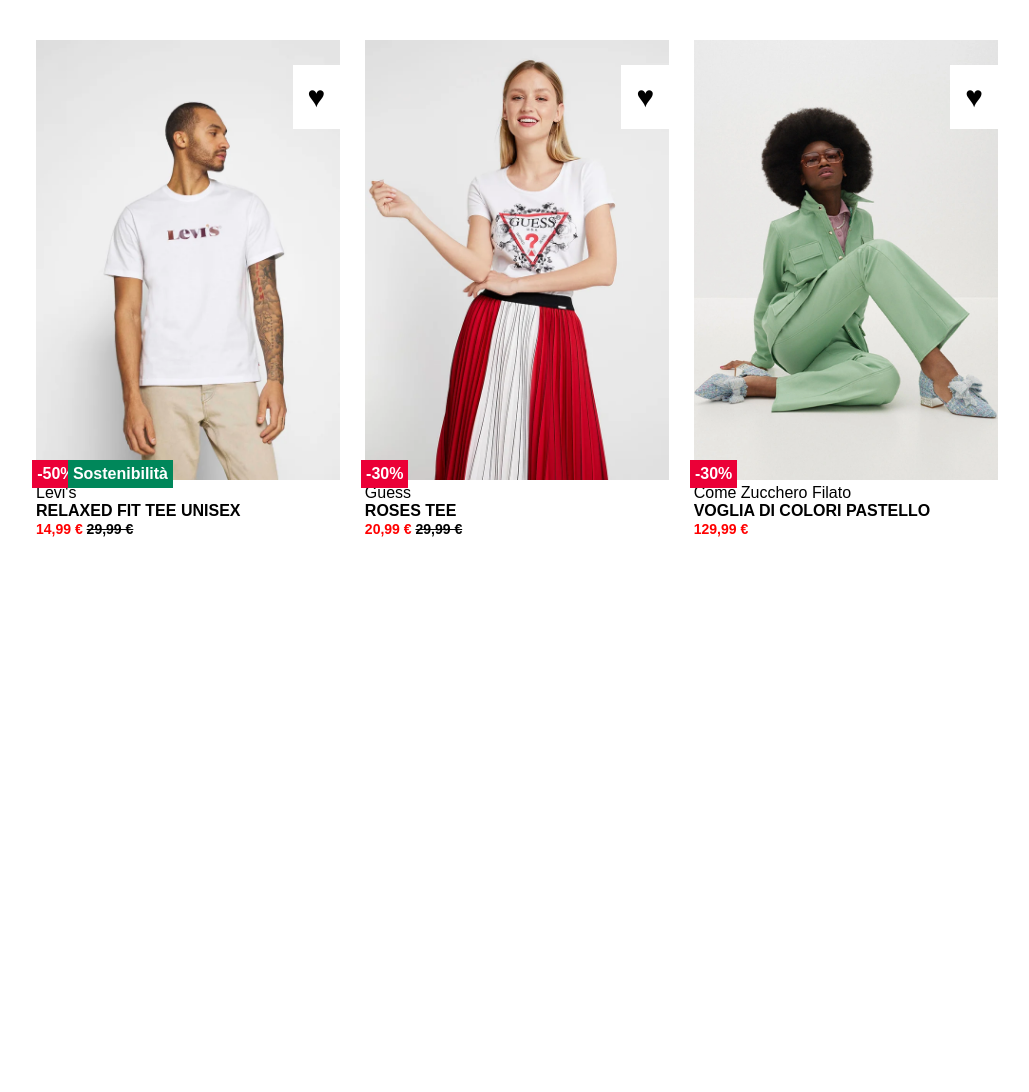
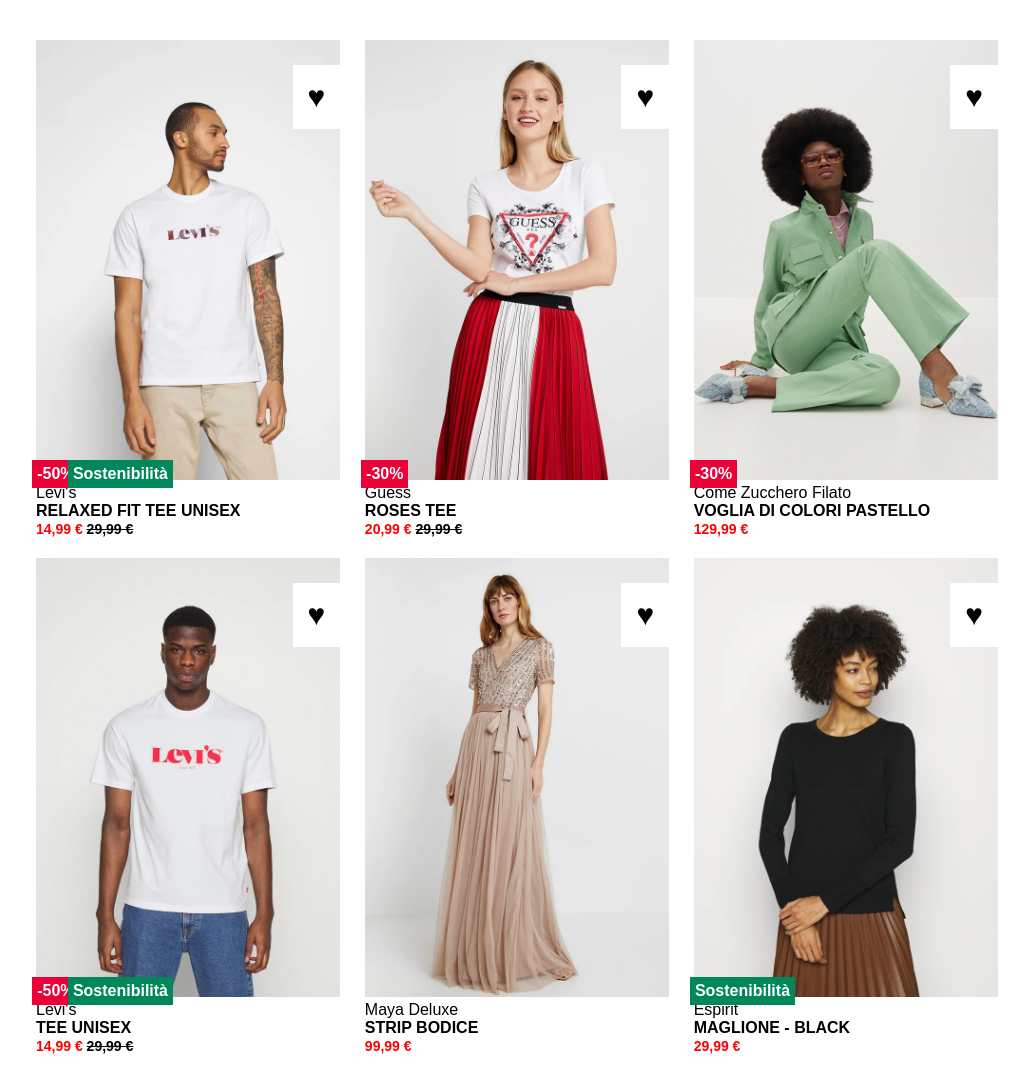
Before and after one commit to tgiannotta/html-css-boolando, a plain HTML site: page index.html in a window 1280 px wide. Shown: the whole page, without its empty margins (112-1141 px from the left). Before the commit the page ends 800 px from the top, so only its background shows below. Drawn offline with Linux system fonts and the light colour scheme.

Commit message:
aggiunti commneti e definita la seconda serie di immagini

```diff
--- a/css/style.css
+++ b/css/style.css
@@ -14,11 +14,9 @@
 }
 .contenitore{
     width: 80%;
-
     margin: auto;
     margin-top: 20px;
-    /* TEST */
-
+    padding-bottom: 50px;
 }
 /* Prodotti */
 .elenco-prodotti{
@@ -81,3 +79,13 @@
     color: black;
     font-size: 14px;
 }
+.nota-1{
+    position: absolute;
+    left: 5%;
+    bottom: 10%;
+    padding: 5px;
+    color: white;
+    background-color: #00875a;
+    font-weight: bolder;
+
+}
--- a/index.html
+++ b/index.html
@@ -10,9 +10,9 @@
 <body>
     <!--Contenitore del negozio-->
     <div class="contenitore">
-        <!-- contenitore delle tre immagini -->
+        <!-- contenitore delle PRIME tre immagini -->
         <div class="elenco-prodotti">
-            <!--Prodotto songolo-->
+            <!--Prodotto singolo-->
           <div class="immagine-prodotto">
               <!--Immagine-->
             <img src="img/1.webp" alt="levis-1">
@@ -20,6 +20,7 @@
             <div class="icona-cuore">&#9829;</div>
             <!--Icone sconti-->
             <span class="sconto">-50%</span>
+            <!--DETTAGLI-->
             <span class="nota">Sostenibilità</span>
             <div class="dettagli">
                 <span class="marca">Levi's</span>
@@ -27,26 +28,81 @@
                 <span class="costo">14,99 &#8364; <span class="cbarrato">29,99 &#8364;</span></span>
             </div>
           </div>
-          <!--Prodotto songolo-->
+          <!--Prodotto singolo-->
           <div class="immagine-prodotto">
+              <!--Immagine-->
             <img src="img/2.webp" alt="Guess-1">
+            <!--Icona cuore-->
             <div class="icona-cuore">&#9829;</div>
+            <!--Icone sconti-->
             <span class="sconto">-30%</span>
+            <!--DETTAGLI-->
             <div class="dettagli">
                 <span class="marca">Guess</span>
                 <h4>ROSES TEE</h4>
                 <span class="costo">20,99 &#8364; <span class="cbarrato">29,99 &#8364;</span></span>
             </div>
           </div>
-         <!--Prodotto songolo-->
+         <!--Prodotto singolo-->
           <div class="immagine-prodotto">
+              <!--Immagine-->
             <img src="img/3.webp" alt="CZF-1">
+            <!--Icona cuore-->
+            <div class="icona-cuore">&#9829;</div>
+            <!--Icone sconti-->
             <span class="sconto">-30%</span>
-            <div class="icona-cuore">&#9829;</div>
+            <!--DETTAGLI-->
             <div class="dettagli">
                 <span class="marca">Come Zucchero Filato</span>
                 <h4>VOGLIA DI COLORI PASTELLO</h4>
                 <span class="costo">129,99 &#8364;</span>
+            </div>
+          </div>
+        </div>
+        <!-- contenitore delle SECONDE tre immagini -->
+        <div class="elenco-prodotti">
+            <!--Prodotto singolo-->
+          <div class="immagine-prodotto">
+              <!--Immagine-->
+            <img src="img/4.webp" alt="levis-2">
+            <!--Icona cuore-->
+            <div class="icona-cuore">&#9829;</div>
+            <!--Icone sconti-->
+            <span class="sconto">-50%</span>
+            <span class="nota">Sostenibilità</span>
+            <!--DETTAGLI-->
+            <div class="dettagli">
+                <span class="marca">Levi's</span>
+                <h4>TEE UNISEX</h4>
+                <span class="costo">14,99 &#8364; <span class="cbarrato">29,99 &#8364;</span></span>
+            </div>
+          </div>
+          <!--Prodotto singolo-->
+          <div class="immagine-prodotto">
+              <!--Immagine-->
+            <img src="img/5.webp" alt="Maya-1">
+            <!--Icona cuore-->
+            <div class="icona-cuore">&#9829;</div>
+            <!--DETTAGLI-->
+            <div class="dettagli">
+                <span class="marca">Maya Deluxe</span>
+                <h4>STRIP BODICE</h4>
+                <span class="costo">99,99 &#8364;</span>
+            </div>
+          </div>
+         <!--Prodotto singolo-->
+          <div class="immagine-prodotto">
+              <!--Immagine-->
+            <img src="img/6.webp" alt="E-spirit-1">
+            <!--Icona cuore-->
+            <div class="icona-cuore">&#9829;</div>
+            <!--Icone sconti-->
+            <span class="nota-1">Sostenibilità</span>
+            <!--DETTAGLI-->
+            <div class="dettagli">
+                <span class="marca">Espirit</span>
+                <h4>MAGLIONE - BLACK</h4>
+                <span class="costo">29,99 &#8364;</span>
             </div>
           </div>
         </div>
```
